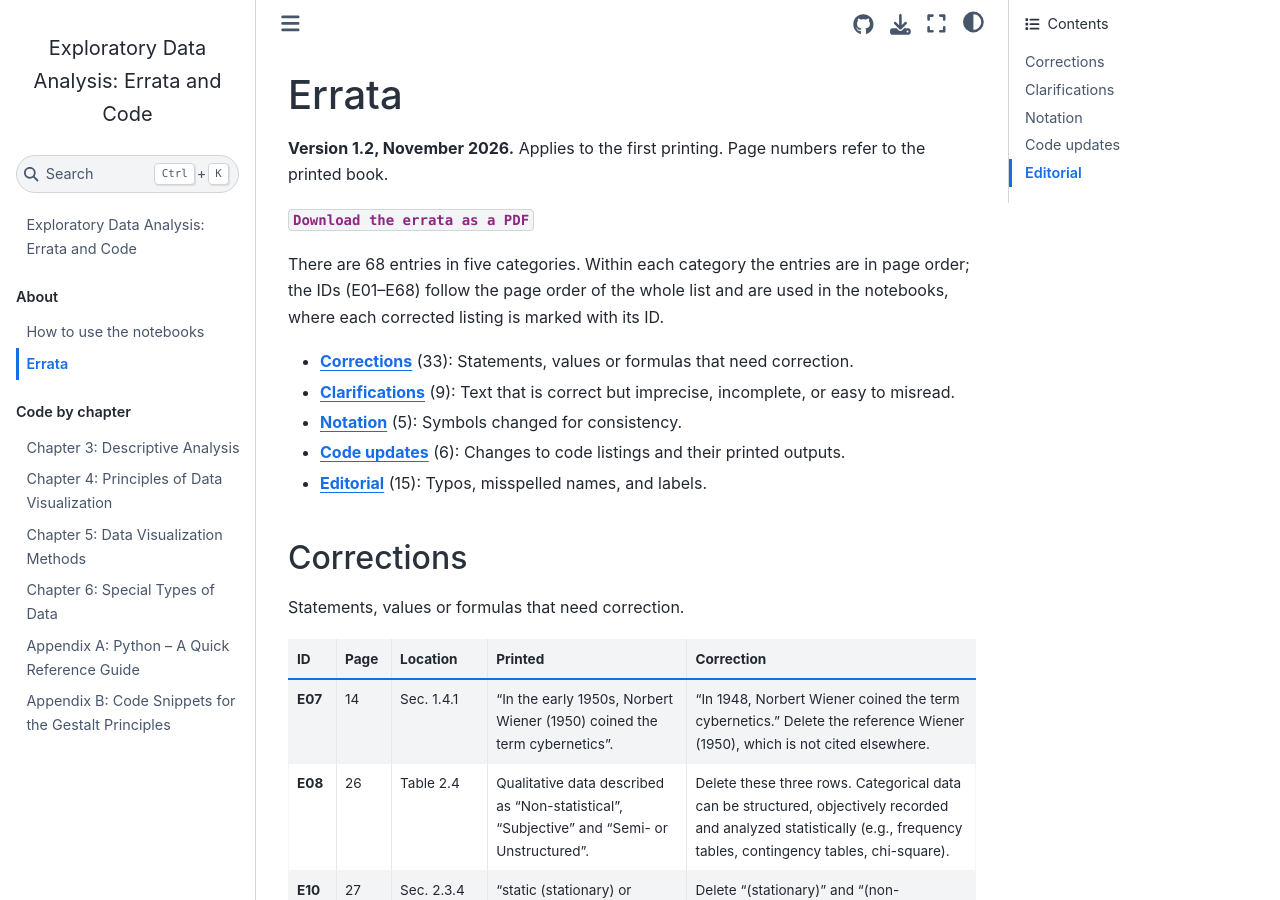
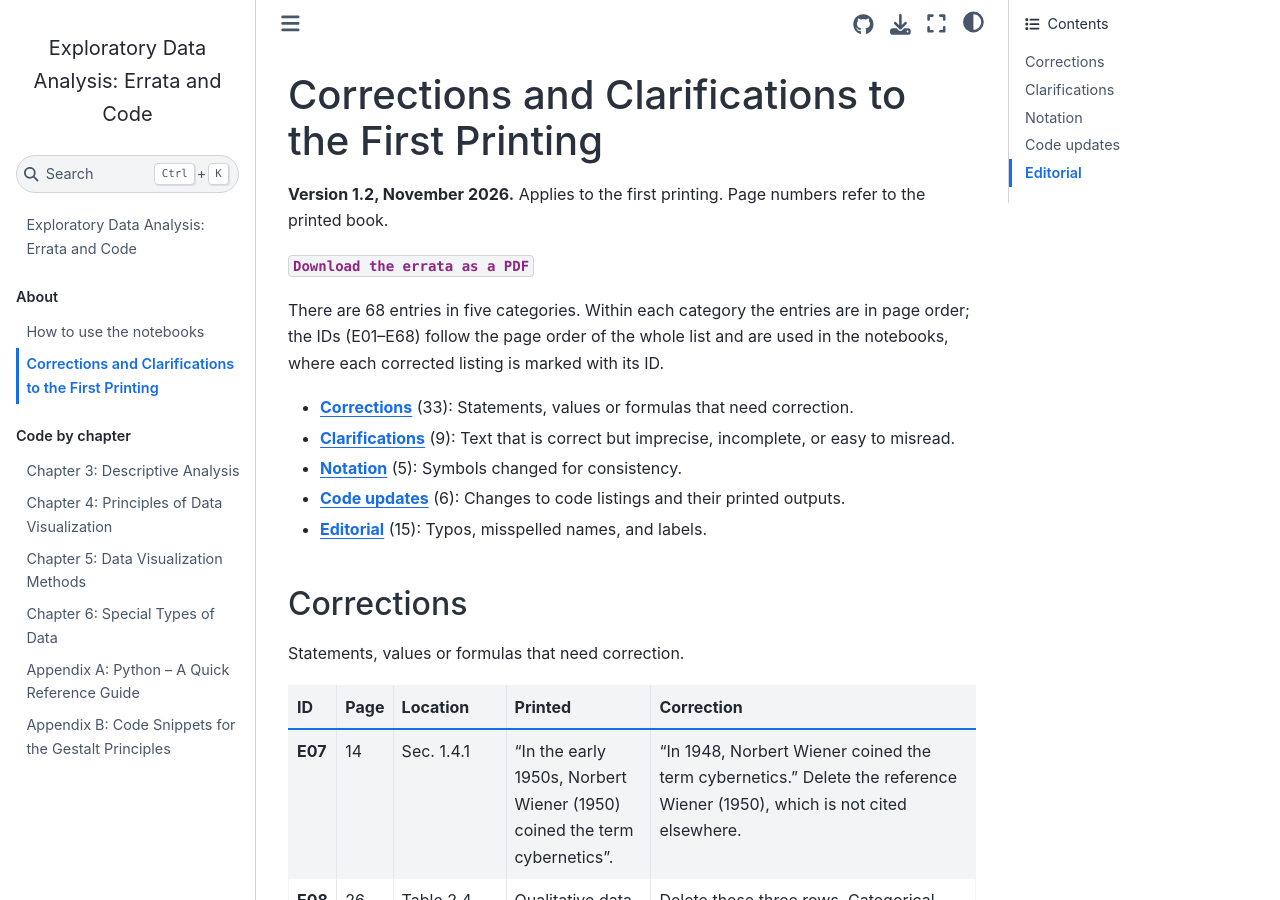
Before and after one commit to lndecastro/EDA-Book, a Jupyter Book: the page built from book/errata.md, in a window 1280 px wide and 900 px high. Built offline with Jupyter Book 1.0.4 settings and Sphinx 7.4.7 and the Sphinx Book theme 1.1.4, drawn with Linux system fonts in a browser that asks for light colours.

Commit message:
Rename errata to corrections and clarifications

```diff
--- a/book/errata.md
+++ b/book/errata.md
@@ -1,4 +1,4 @@
-# Errata
+# Corrections and Clarifications to the First Printing
 
 **Version 1.2, November 2026.** Applies to the first printing. Page numbers refer to the printed book.
 
```
